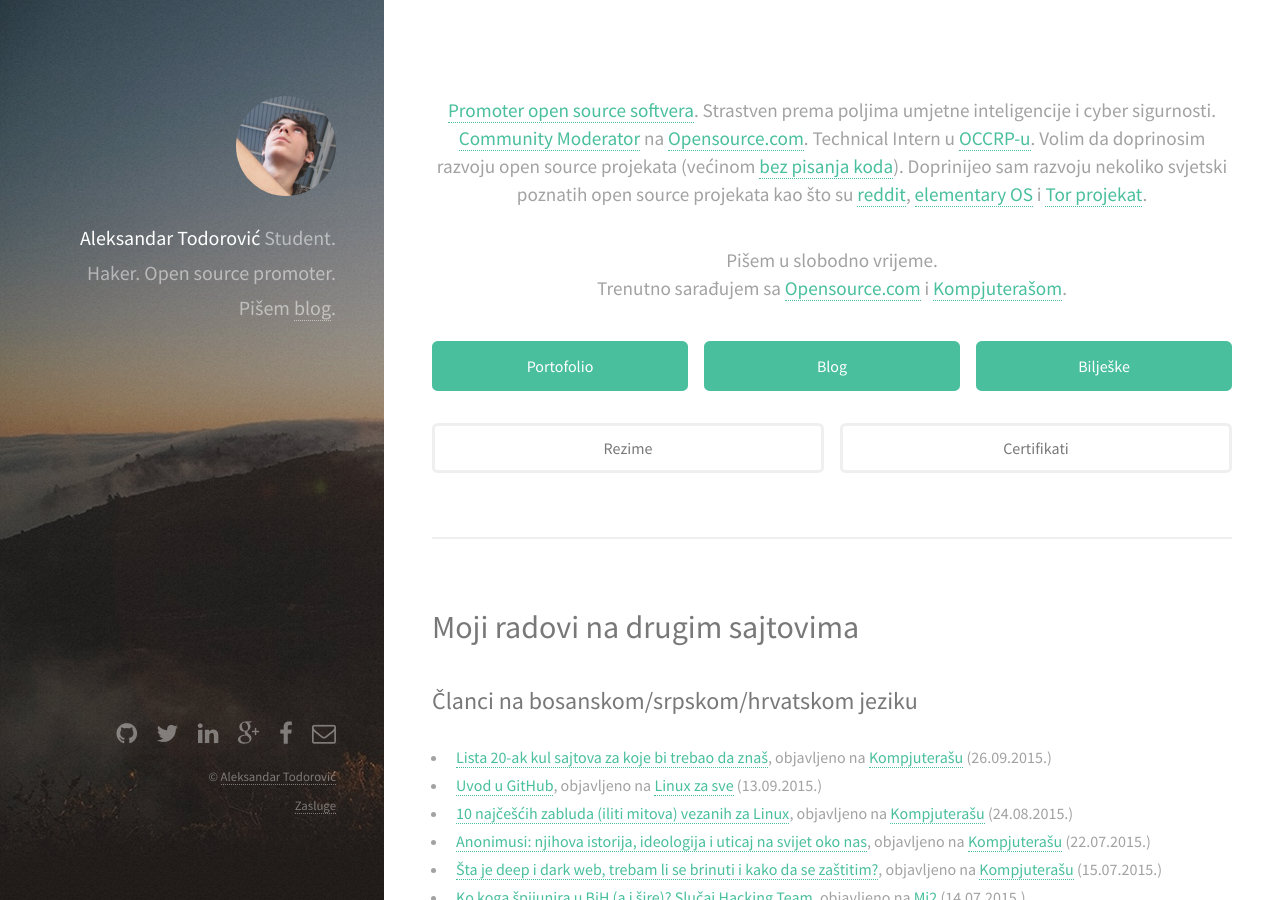
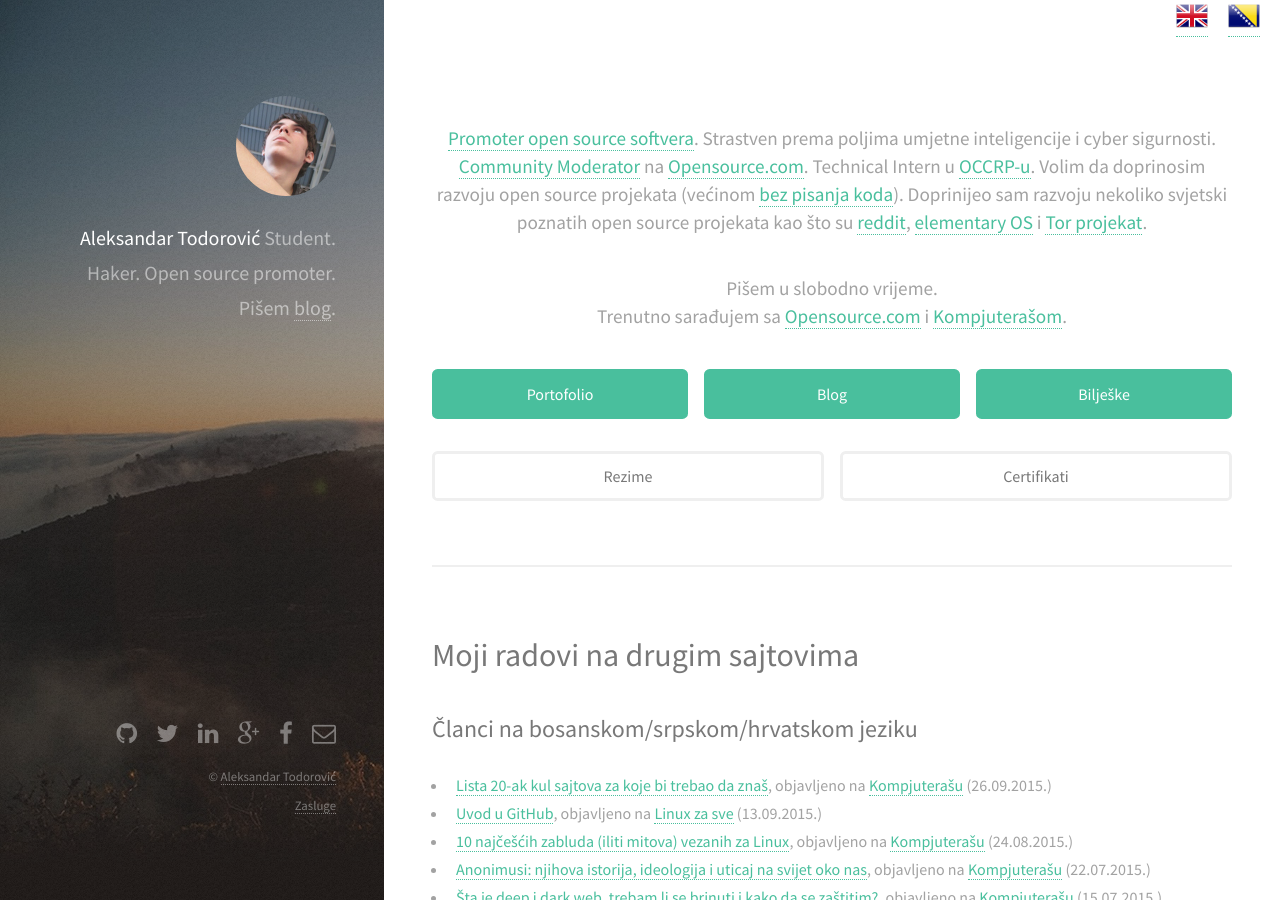
Before and after one commit to inputsh/bs.r3bl.me, a Jekyll site: the page built from index.html, in a window 1280 px wide and 900 px high. Built offline with Jekyll 4.4.1, drawn with Linux system fonts in a browser that asks for light colours; comment, search, counter and statistics services are not loaded.

Commit message:
Adds some pretty sloppy flags

```diff
--- a/_layouts/default.html
+++ b/_layouts/default.html
@@ -52,6 +52,14 @@
             Open source promoter.<br/>
             Pišem <a href="http://blog.r3bl.me">blog</a>.</h1>
       </header>
+
+      <div style="float:right; margin-right:20px;">
+          <a href="https://bs.r3bl.me"><img src="/images/bosnian.png" width="32" height="32"></a>
+      </div>
+      <div style="float:right; margin-right:20px;">
+          <a href="https://r3bl.me"><img src="/images/english.png" width="32" height="32"></a>
+      </div>
+      <br />
 
 
         {{ content }}
```
Also changed, not shown: images/bosnian.png (added), images/english.png (added).
